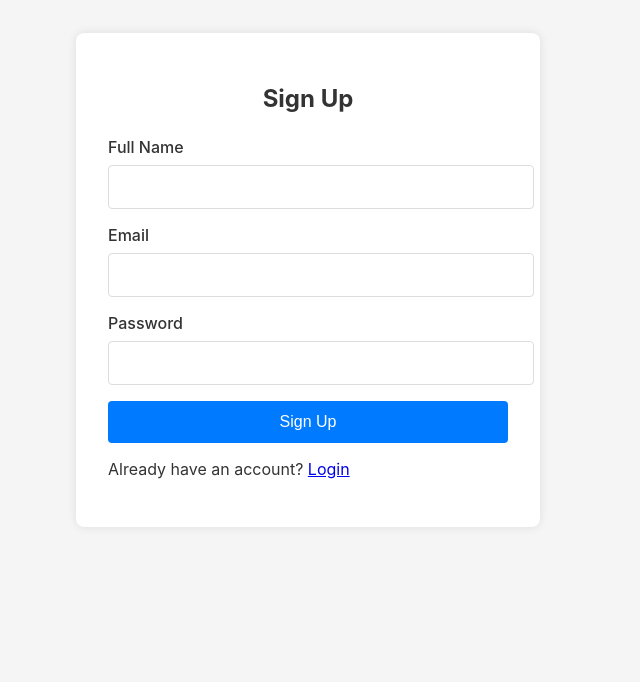
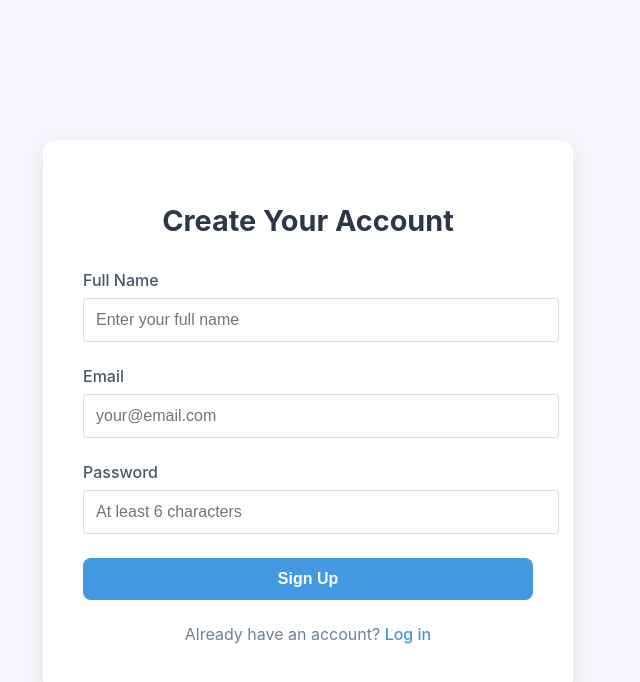
Before and after one commit to Chiranjeev027/WhiteBoard, a React (Create React App) app in the folder Frontend/whiteboard-frontend/: page /signup in a window 1280 px wide. Shown: the top 682 px of the page, without its empty margins (332-972 px from the left). Built offline with nearby package versions, Linux system fonts and the light colour scheme; no server answers.

Commit message:
Add signup functionality 3

```diff
--- /dev/null
+++ b/Frontend/whiteboard-frontend/src/pages/Signup.css
@@ -0,0 +1,124 @@
+/* Base Styles */
+.signup-container {
+  display: flex;
+  justify-content: center;
+  align-items: center;
+  min-height: 100vh;
+  background-color: #f5f7fa;
+  padding: 20px;
+}
+
+.signup-form {
+  background: white;
+  padding: 2.5rem;
+  border-radius: 12px;
+  box-shadow: 0 4px 20px rgba(0, 0, 0, 0.08);
+  width: 100%;
+  max-width: 450px;
+}
+
+.signup-title {
+  text-align: center;
+  color: #2d3748;
+  margin-bottom: 2rem;
+  font-size: 1.8rem;
+}
+
+/* Form Elements */
+.form-group {
+  margin-bottom: 1.5rem;
+}
+
+.input-label {
+  display: block;
+  margin-bottom: 0.5rem;
+  color: #4a5568;
+  font-weight: 500;
+}
+
+.form-input {
+  width: 100%;
+  padding: 0.75rem 1rem;
+  border: 1px solid #e2e8f0;
+  border-radius: 8px;
+  font-size: 1rem;
+  transition: border-color 0.2s;
+}
+
+.form-input:focus {
+  outline: none;
+  border-color: #4299e1;
+  box-shadow: 0 0 0 3px rgba(66, 153, 225, 0.2);
+}
+
+/* Buttons & States */
+.submit-button {
+  width: 100%;
+  padding: 0.75rem;
+  background-color: #4299e1;
+  color: white;
+  border: none;
+  border-radius: 8px;
+  font-size: 1rem;
+  font-weight: 600;
+  cursor: pointer;
+  transition: background-color 0.2s;
+}
+
+.submit-button:hover {
+  background-color: #3182ce;
+}
+
+.submit-button:disabled {
+  background-color: #a0aec0;
+  cursor: not-allowed;
+}
+
+.button-loader {
+  display: inline-block;
+  width: 1rem;
+  height: 1rem;
+  border: 2px solid rgba(255,255,255,0.3);
+  border-radius: 50%;
+  border-top-color: white;
+  animation: spin 1s ease-in-out infinite;
+}
+
+@keyframes spin {
+  to { transform: rotate(360deg); }
+}
+
+/* Messages */
+.error-message {
+  color: #e53e3e;
+  margin-bottom: 1rem;
+  text-align: center;
+  padding: 0.5rem;
+  background-color: #fff5f5;
+  border-radius: 6px;
+}
+
+.success-message {
+  color: #38a169;
+  margin-bottom: 1rem;
+  text-align: center;
+  padding: 0.5rem;
+  background-color: #f0fff4;
+  border-radius: 6px;
+}
+
+.login-redirect {
+  text-align: center;
+  margin-top: 1.5rem;
+  color: #718096;
+}
+
+.login-link {
+  color: #4299e1;
+  text-decoration: none;
+  font-weight: 500;
+}
+
+.login-link:hover {
+  text-decoration: underline;
+}
--- a/Frontend/whiteboard-frontend/src/pages/Signup.js
+++ b/Frontend/whiteboard-frontend/src/pages/Signup.js
@@ -1,95 +1,133 @@
 import { useState } from 'react';
 import { useNavigate } from 'react-router-dom';
-import './Login.css';
-
-const validatePassword = (password) => {
-  const minLength = 6;
-  if (password.length < minLength) {
-    return `Password must be at least ${minLength} characters`;
-  }
-  return null;
-};
+import './Signup.css'; // New dedicated CSS file
 
 function Signup() {
-  const [name, setName] = useState('');
-  const [email, setEmail] = useState('');
-  const [password, setPassword] = useState('');
+  const [formData, setFormData] = useState({
+    name: '',
+    email: '',
+    password: ''
+  });
   const [error, setError] = useState('');
   const [loading, setLoading] = useState(false);
+  const [success, setSuccess] = useState(false);
   const navigate = useNavigate();
+
+  const validateForm = () => {
+    if (!formData.name.trim()) return 'Name is required';
+    if (!/^\S+@\S+\.\S+$/.test(formData.email)) return 'Invalid email format';
+    if (formData.password.length < 6) return 'Password must be at least 6 characters';
+    return null;
+  };
 
   const handleSubmit = async (e) => {
     e.preventDefault();
-    const passwordError = validatePassword(password);
-    if (passwordError) {
-        setError(passwordError);
-        return;
-    }
+    const validationError = validateForm();
+    if (validationError) return setError(validationError);
+
     setLoading(true);
+    setError('');
 
     try {
       const response = await fetch(`${process.env.REACT_APP_BACKEND_URL}/users/register`, {
         method: 'POST',
         headers: { 'Content-Type': 'application/json' },
-        body: JSON.stringify({ name, email, password }),
+        body: JSON.stringify(formData)
       });
 
       const data = await response.json();
-      if (!response.ok) throw new Error(data.message || 'Signup failed');
 
-      navigate('/login');
+      if (!response.ok) {
+        throw new Error(data.message || 'Registration failed');
+      }
+
+      // Store token and redirect
+      localStorage.setItem('token', data.token);
+      setSuccess(true);
+      setTimeout(() => navigate('/profile'), 1500); // Smooth redirect
+
     } catch (err) {
-      setError(err.message);
+      setError(err.message || 'An error occurred during registration');
     } finally {
       setLoading(false);
     }
   };
 
+  const handleChange = (e) => {
+    setFormData({
+      ...formData,
+      [e.target.name]: e.target.value
+    });
+  };
+
   return (
-    <div className="login-container">
-      <form onSubmit={handleSubmit} className="login-form">
-        <h2>Sign Up</h2>
+    <div className="signup-container">
+      <form onSubmit={handleSubmit} className="signup-form">
+        <h2 className="signup-title">Create Your Account</h2>
+
+        {success && (
+          <div className="success-message">
+            Account created successfully! Redirecting...
+          </div>
+        )}
 
         <div className="form-group">
-          <label>Full Name</label>
+          <label htmlFor="name" className="input-label">Full Name</label>
           <input
+            id="name"
             type="text"
-            value={name}
-            onChange={(e) => setName(e.target.value)}
-            required
-          />
-        </div>
-
-
-        <div className="form-group">
-          <label>Email</label>
-          <input
-            type="email"
-            value={email}
-            onChange={(e) => setEmail(e.target.value)}
+            name="name"
+            value={formData.name}
+            onChange={handleChange}
+            className="form-input"
+            placeholder="Enter your full name"
             required
           />
         </div>
 
         <div className="form-group">
-          <label>Password</label>
+          <label htmlFor="email" className="input-label">Email</label>
           <input
+            id="email"
+            type="email"
+            name="email"
+            value={formData.email}
+            onChange={handleChange}
+            className="form-input"
+            placeholder="your@email.com"
+            required
+          />
+        </div>
+
+        <div className="form-group">
+          <label htmlFor="password" className="input-label">Password</label>
+          <input
+            id="password"
             type="password"
-            value={password}
-            onChange={(e) => setPassword(e.target.value)}
+            name="password"
+            value={formData.password}
+            onChange={handleChange}
+            className="form-input"
+            placeholder="At least 6 characters"
+            minLength="6"
             required
-            minLength="6"
           />
         </div>
 
         {error && <div className="error-message">{error}</div>}
 
-        <button type="submit" disabled={loading}>
-          {loading ? 'Creating account...' : 'Sign Up'}
+        <button
+          type="submit"
+          className="submit-button"
+          disabled={loading}
+        >
+          {loading ? (
+            <span className="button-loader"></span>
+          ) : 'Sign Up'}
         </button>
 
-        <p className="login-link">
-          Already have an account? <a href="/login">Login</a>
+        <p className="login-redirect">
+          Already have an account? <a href="/login" className="login-link">Log in</a>
         </p>
       </form>
     </div>
```
Also changed, not shown: 1 other file (tests, documents, lock files or other folders).
